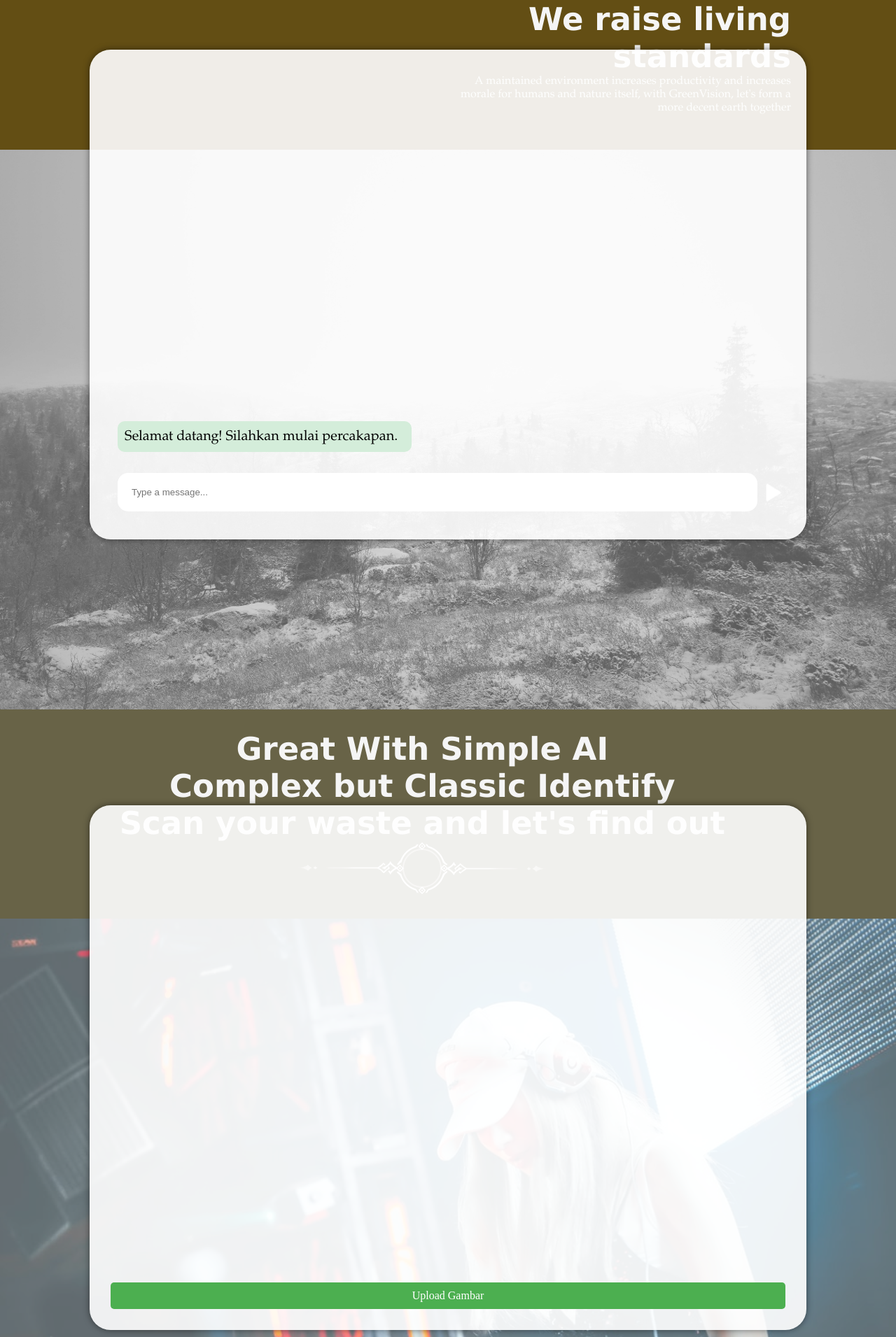
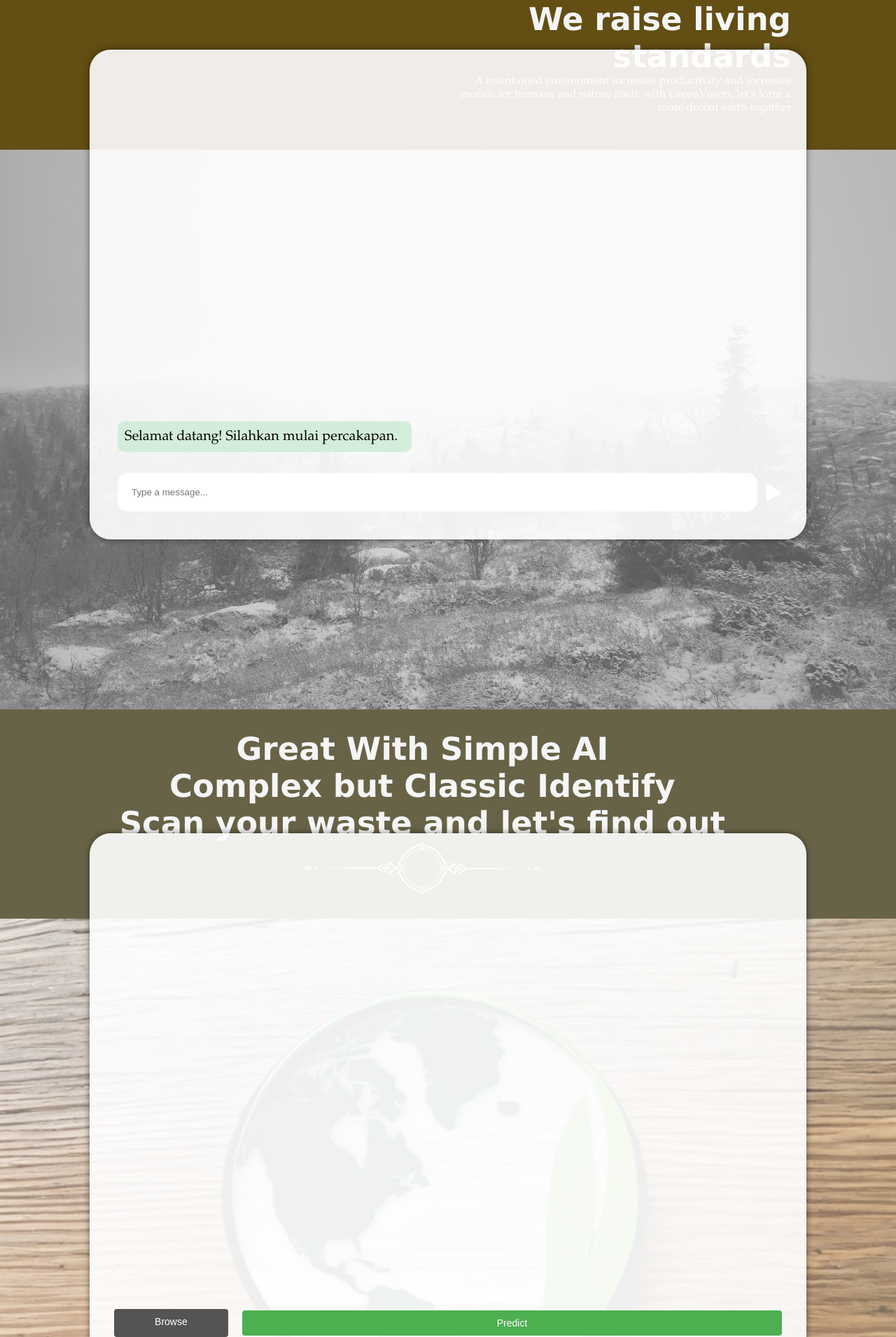
Before and after one commit to elstrom/GreenVision, a Flask app: page / in a window 1280 px wide. Shown: the part 2209-4120 px from the top of the page at 70% size. Run offline with Flask 3, Linux system fonts and the light colour scheme; parts of the project's set-up code (start-up, migrations or seed data) failed here and were passed over; some libraries are stand-ins or nearby versions.

Commit message:
V1.3
Grand Final

```diff
--- a/app.py
+++ b/app.py
@@ -1,25 +1,45 @@
-import sys
-sys.path.append('C:\\Users\\danra\\Downloads\\latihan\\GreenVision')
-
-from flask import Flask, jsonify, render_template, request
+from flask import Flask, render_template, request, jsonify
+import tensorflow as tf
+from tensorflow.keras.preprocessing import image
+from io import BytesIO
+import numpy as np
 from Bot.Run import get_bot_response
 from Bot.utils.Translate import translate_google
 from Bot.Knowledge import prompt_list as Knowledge
+from flask import jsonify
 
 app = Flask(__name__, static_url_path='/static')
+
+model = tf.keras.models.load_model('model.h5', compile=False)
+model.compile(optimizer=tf.keras.optimizers.Adam(learning_rate=0.001), loss='binary_crossentropy',
+              metrics=[tf.keras.metrics.AUC(name='auc')])
+
+@app.route('/')
+def home():
+    return render_template('index.html')
+
+@app.route('/predict', methods=['POST'])
+def predict():
+    file = request.files['image']
+    img = image.load_img(BytesIO(file.read()), target_size=(224, 224))
+    img = image.img_to_array(img)
+    img = np.expand_dims(img, axis=0)
+    img = img/255.0
+
+    prediction = model.predict(img)
+    if prediction < 0.5:
+        result = 'Organic Waste'
+    else:
+        result = 'Recycle Waste'
+
+    return jsonify(response=result)
 
 @app.route('/chat', methods=['POST'])
 def chat():
     user_input = request.form['user_input']
-    # Panggil fungsi get_bot_response dengan user_input sebagai parameter
     response = get_bot_response(user_input, Knowledge)
-    # Terjemahkan respons jika diperlukan
     translated_response = translate_google(response, 'en', 'id')
     return jsonify(response=translated_response)
 
-@app.route('/')
-def index():
-    return render_template('index.html')
-
 if __name__ == '__main__':
     app.run(debug=True)
--- a/static/CSS/Home.css
+++ b/static/CSS/Home.css
@@ -83,7 +83,7 @@ body, html {
   	border: none;
 }
 #logo {
-	width: 5%;
+	width: 7%;
 	float: left;
 	margin: 12px 0px;
 }
@@ -357,7 +357,7 @@ page5 {
 
   .main4 {
 	position: absolute;
-	top: 420%;
+	top: 425%;
 	width: calc(100% - 0px);
 	min-width: 980px;
 	backface-visibility: hidden;
@@ -381,59 +381,104 @@ page5 {
 	padding: 30px;
   }
 
-  .upload-button {
-	position: relative;
-	display: inline-block;
-	padding: 10px 20px;
-	background-color: #4CAF50;
-	color: white;
-	cursor: pointer;
-	border-radius: 5px;
-	text-align: center;
-  }
-
-  .upload-button span {
-	position: relative;
-	z-index: 1;
-  }
-
-  .upload-button::before {
-	content: "";
-	position: absolute;
-	top: 0;
-	left: 0;
-	width: 100%;
-	height: 100%;
-	border-radius: 5px;
-	background-color: rgba(0, 0, 0, 0.3);
-	transition: opacity 0.3s;
-	opacity: 0;
-  }
-
-  .upload-button:hover::before {
-	opacity: 1;
-  }
-
-  .upload-button input {
-	position: absolute;
-	top: 0;
-	left: 0;
-	width: 100%;
-	height: 100%;
-	opacity: 0;
-	cursor: pointer;
-	z-index: 2;
-  }
-
   #image-preview {
-	margin-bottom: 20px;
-	text-align: center;
+	display: flex;
+	justify-content: center;
+	align-items: center;
+	max-width: 100%;
+	max-height: 550px;
+	margin: auto;
   }
 
   #image-preview img {
 	max-width: 100%;
-	max-height: 400px;
+	max-height: 100%;
+	object-fit: contain;
   }
+
+  .form2 {
+	display: flex;
+	flex-direction: column;
+  }
+
+  input[type="file"] {
+	position: absolute;
+	left: -9999px;
+  }
+
+  .button-container {
+	display: flex;
+	justify-content: center;
+	align-items: center;
+	margin-top: 20px;
+  }
+
+  .browse-button {
+	height: 40px;
+	width: 100%;
+	text-align: center;
+	display: block;
+	background-color: #545454;
+	color: white;
+	padding: 10px 20px;
+	border: none;
+	border-radius: 4px;
+	cursor: pointer;
+	font-family: Arial, sans-serif;
+	font-size: 14px;
+  }
+
+  .predict-button {
+	width: 80%;
+	display: inline-block;
+	background-color: #4CAF50;
+	color: white;
+	padding: 10px 20px;
+	border: none;
+	border-radius: 4px;
+	cursor: pointer;
+	font-family: Arial, sans-serif;
+	font-size: 14px;
+  }
+
+  .browse-button:hover,
+  .predict-button:hover {
+	background-color: #45a049;
+  }
+
+  .file-input-wrapper {
+	display: flex;
+	align-items: center;
+	position: relative;
+	overflow: hidden;
+	padding-right: 20px;
+	z-index: 1;
+	width: 19%;
+  }
+
+  .result-text {
+	font-weight: bold;
+	color: #4CAF50;
+	font-family: Arial, sans-serif;
+	font-size: 25px;
+  }
+
+  #result {
+	display: none;
+	justify-content: center;
+	align-items: center;
+	height: 40px;
+	margin-top: 20px;
+	background-color: #f2f2f2;
+	border-radius: 4px;
+	padding: 30px 0;
+	font-weight: bold;
+	font-family: Arial, sans-serif;
+	font-size: 25px;
+  }
+
+
+
 
 
 
--- a/static/footer.html
+++ b/static/footer.html
@@ -8,6 +8,6 @@
         </style>
     </head>
     <body>
-        <p>©2022 by SOUNDBEAT. Proudly created with RAMDAN KURNIA</p>
+        <p>©2023 by GreenVision. Proudly created with Fibonacci_1</p>
     </body>
 </html>
--- a/templates/index.html
+++ b/templates/index.html
@@ -25,15 +25,33 @@
 				</div>
 				<img src="static/Pixel/2-NoBG.png" id="logo">
 				<div class="rumah">
-					<a href="#">SoundBeat</a>
+					<a href="#home">GreenVision</a>
 				</div>
 				<div class="menu-kiri">
-					<a href="Index.html">Home</a>
-					<a href="Order.html">Order</a>
-					<a href="Review.html">Review</a>
-					<a href="Banefit.html">Banefit</a>
+					<a href="#home">Home</a>
+					<a href="#party">Party</a>
+					<a href="#chatbot">ChatBot</a>
+					<a href="#predict">Predict</a>
 				</div>
 			</div>
+			<script>
+				// Mengambil semua elemen <a> di dalam <div class="menu-kiri">
+				const links = document.querySelectorAll('.menu-kiri a');
+
+				// Menambahkan event listener ke setiap elemen <a>
+				links.forEach(link => {
+				  link.addEventListener('click', function(e) {
+					e.preventDefault(); // Menghentikan aksi default saat mengklik link
+
+					const target = this.getAttribute('href'); // Mendapatkan nilai atribut href
+
+					// Menggunakan smooth scrolling ke elemen target
+					document.querySelector(target).scrollIntoView({
+					  behavior: 'smooth'
+					});
+				  });
+				});
+			  </script>
 			<div class="kolom-kanan">
 				<div class="menu-kanan">
 					<div class="tombol-login">
@@ -158,7 +176,7 @@
 						$(document).ready(function() {
 							$('#message-container').append('<div class="message outgoing"><p>Selamat datang! Silahkan mulai percakapan.</p></div>');
 
-							$('form').on('submit', function(event) {
+							$('#chat-form').on('submit', function(event) {
 								event.preventDefault();
 								var user_input = $('#user-input').val();
 								$('#user-input').val('');
@@ -194,72 +212,72 @@
 			<img src="static/Pixel/background-tombol.png" alt=""></center>
 		</div>
 	</div>
-	<div class="latarbelakang4"></div>
+	<div class="latarbelakang4" id="predict"></div>
 	<div class="main4">
 		<div class="main4-page1">
 		  <div id="scan-container">
 			<div id="image-preview"></div>
-			<label for="upload-button" class="upload-button">
-			  <span>Upload Gambar</span>
-			  <input type="file" id="upload-button" style="display: none;">
-			</label>
+			<div id="result"></div>
+			<form action="/predict" method="post" enctype="multipart/form-data" class="form2">
+			  <div class="button-container">
+				<div class="file-input-wrapper">
+				  <label class="browse-button" for="file-input">Browse</label>
+				  <input id="file-input" type="file" name="image" accept="image/*">
+				</div>
+				<input type="submit" value="Predict" class="predict-button">
+			  </div>
+			</form>
 		  </div>
 		</div>
 	</div>
-	<!-- Add TensorFlow.js library -->
-	<script src="https://cdn.jsdelivr.net/npm/@tensorflow/tfjs@3.12.0/dist/tf.min.js"></script>
-	<!-- Load the model -->
+
 	<script>
-	  async function loadModel() {
-		const model = await tf.loadLayersModel('static/model.h5');
-		return model;
-	  }
+		const fileInput = document.getElementById("file-input");
+		const imagePreview = document.getElementById("image-preview");
+		const resultContainer = document.getElementById("result");
+
+		fileInput.addEventListener("change", function(event) {
+			const file = event.target.files[0];
+			const fileReader = new FileReader();
+
+			fileReader.onload = function(event) {
+				const imageURL = event.target.result;
+				imagePreview.innerHTML = `<img src="${imageURL}" alt="Preview">`;
+			};
+
+			fileReader.readAsDataURL(file);
+		});
+
+		const predictButton = document.querySelector(".predict-button");
+		const form = document.querySelector(".form2");
+
+		form.addEventListener("submit", function(event) {
+			event.preventDefault();
+			resultContainer.innerHTML = "Loading...";
+
+			const formData = new FormData(form);
+
+			fetch("/predict", {
+				method: "POST",
+				body: formData
+			})
+				.then(response => response.json())
+				.then(data => {
+					resultContainer.style.display = "flex"; // Mengubah properti display menjadi flex
+					resultContainer.innerHTML = `Result: &nbsp<span class="result-text">${data.response}</span>`;
+				})
+				.catch(error => {
+					resultContainer.innerHTML = "An error occurred";
+				});
+		});
 	</script>
-
-	<!-- Main JavaScript code -->
-	<script>
-	  // Function to handle image upload and prediction
-	  async function handleImageUpload(event) {
-		const file = event.target.files[0];
-		const reader = new FileReader();
-
-		reader.onload = async function(event) {
-		  const image = new Image();
-		  image.src = event.target.result;
-
-		  image.onload = async function() {
-			// Create a TensorFlow.js tensor from the image
-			const tensor = tf.browser.fromPixels(image)
-			  .resizeNearestNeighbor([224, 224]) // Resize the image to match the input size of the model
-			  .expandDims()
-			  .toFloat()
-			  .div(255.0);
-
-			// Load the pre-trained model
-			const model = await loadModel();
-
-			// Perform the prediction
-			const prediction = await model.predict(tensor).data();
-
-			// Display the prediction results
-			const predictionText = `Prediction: ${prediction}`;
-			const predictionElement = document.createElement('p');
-			predictionElement.innerText = predictionText;
-			document.getElementById('scan-container').appendChild(predictionElement);
-		  }
-		}
-
-		reader.readAsDataURL(file);
-	  }
-
-	  // Event listener for file upload button
-	  document.getElementById('upload-button').addEventListener('change', handleImageUpload);
-	</script>
+	<!--
 	<div class="latarbelakang5">
 		<center>
 			<iframe width="967" height="544" src="https://www.youtube.com/embed/CzUiYIX3Sx4" frameborder="0" allow="accelerometer; autoplay; clipboard-write; encrypted-media; gyroscope; picture-in-picture" allowfullscreen style="padding-top: 50px;"></iframe>
 		</center>
 	</div>
+	-->
 	<frameset>
 		<iframe name="bottom" scrolling="no" width="100%" target="contents" frameborder="0" height="68px" src="{{ url_for('static', filename='/footer.html') }}"></iframe>
 	</frameset>
```
Also changed, not shown: other parts of templates/index.html (+18 -18 lines), app_CV.py (added, +34 -0 lines), static/Pict/back3.jpg, static/Pixel/emil.jpg (added), static/Pixel/fitri.jpg (added), static/Pixel/sipa.jpeg (added), static/Pixel/tri.jpeg (added), 2 other files.
